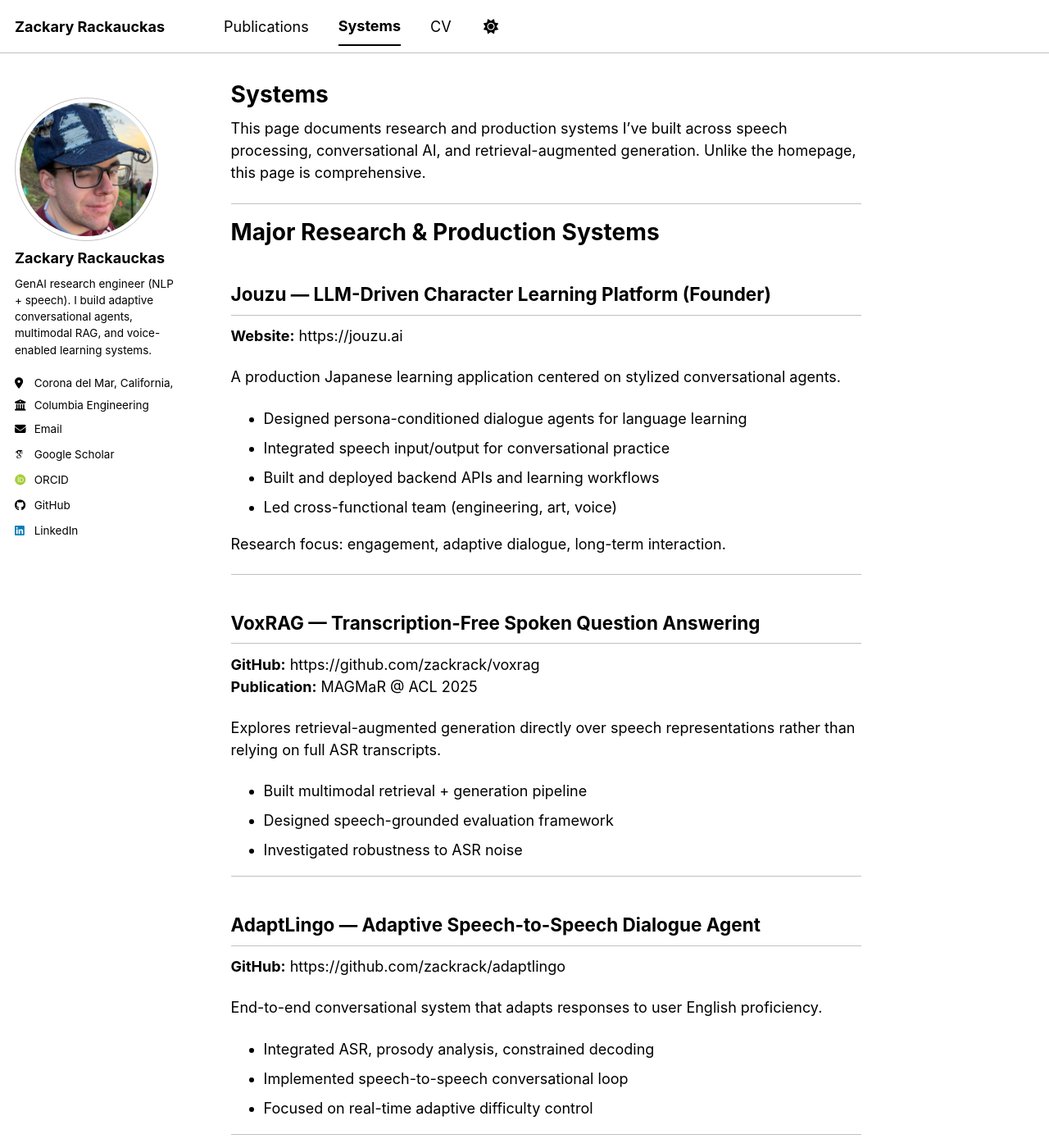
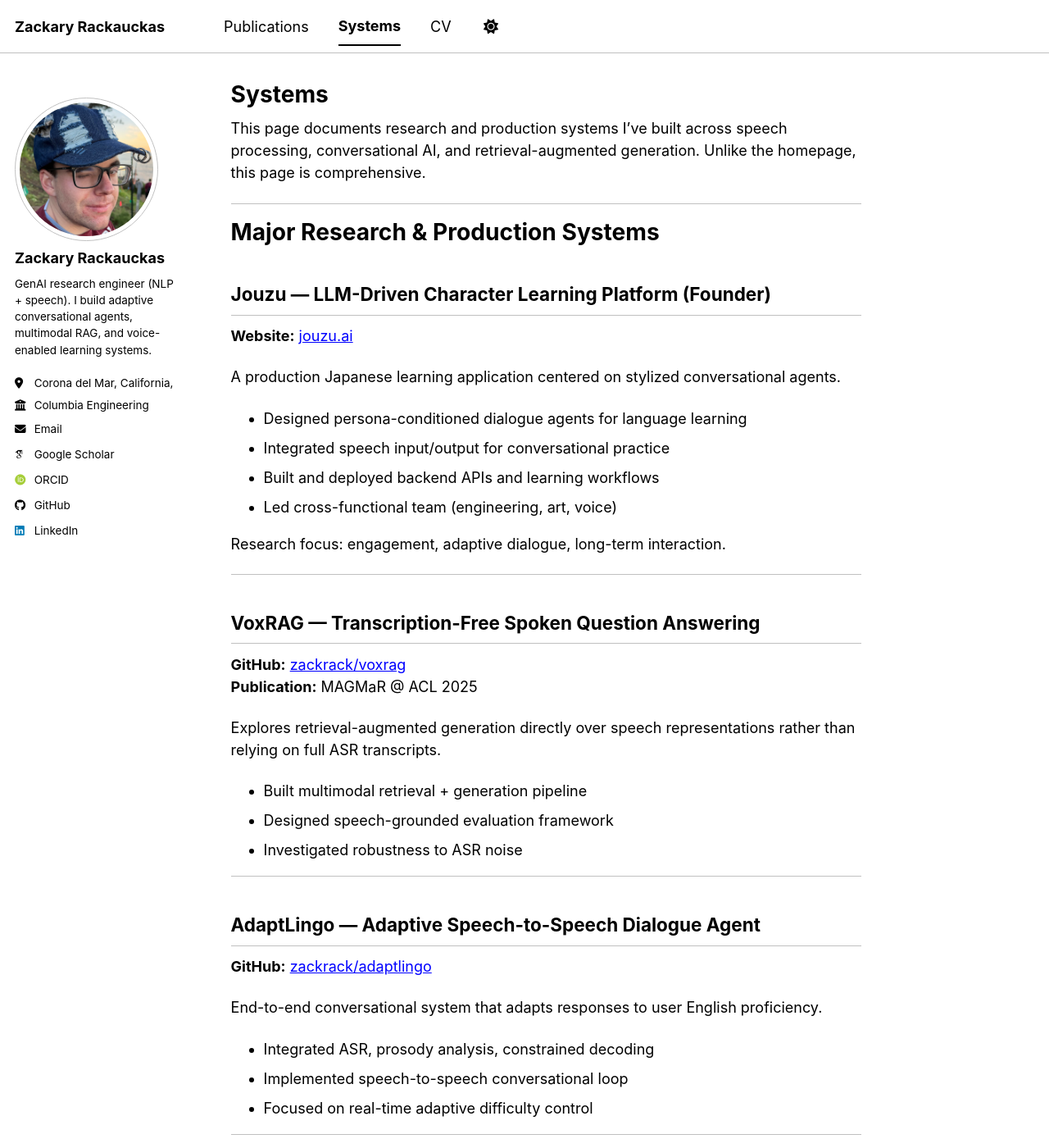
Before and after one commit to zackrack/zackrack.github.io, a Jekyll site: the page built from _pages/systems.md, in a window 1280 px wide and 1400 px high. Shown: the whole window at 82% size. Built offline with Jekyll 4.4.1, drawn with Linux system fonts in a browser that asks for light colours; some web fonts are replaced; a script bundle is joined from its source files by our own code; library files that are not in the unit come from our copies; part of the change alters nothing that is shown; some of the changed text lies outside the part shown.

Commit message:
Update links to use markdown formatting

```diff
--- a/_pages/systems.md
+++ b/_pages/systems.md
@@ -12,7 +12,7 @@ This page documents research and production systems I’ve built across speech p
 # Major Research & Production Systems
 
 ## Jouzu — LLM-Driven Character Learning Platform (Founder)
-**Website:** https://jouzu.ai
+**Website:** [jouzu.ai](https://jouzu.ai)
 
 A production Japanese learning application centered on stylized conversational agents.
 
@@ -26,7 +26,7 @@ Research focus: engagement, adaptive dialogue, long-term interaction.
 ---
 
 ## VoxRAG — Transcription-Free Spoken Question Answering
-**GitHub:** https://github.com/zackrack/voxrag
+**GitHub:** [zackrack/voxrag](https://github.com/zackrack/voxrag)
 **Publication:** MAGMaR @ ACL 2025
 
 Explores retrieval-augmented generation directly over speech representations rather than relying on full ASR transcripts.
@@ -38,7 +38,7 @@ Explores retrieval-augmented generation directly over speech representations rat
 ---
 
 ## AdaptLingo — Adaptive Speech-to-Speech Dialogue Agent
-**GitHub:** https://github.com/zackrack/adaptlingo
+**GitHub:** [zackrack/adaptlingo](https://github.com/zackrack/adaptlingo)
 
 End-to-end conversational system that adapts responses to user English proficiency.
 
@@ -62,7 +62,7 @@ Enterprise retrieval system for technical documentation.
 # Additional Research Systems
 
 ## RAGElo — Automated Evaluation Framework for RAG
-**GitHub:** https://github.com/zackrack/ragelo
+**GitHub:** [zackrack/ragelo](https://github.com/zackrack/ragelo)
 **Publication:** LLM4Eval @ SIGIR 2024
 
 Elo-based ranking framework for evaluating retrieval-augmented generation systems.
```
